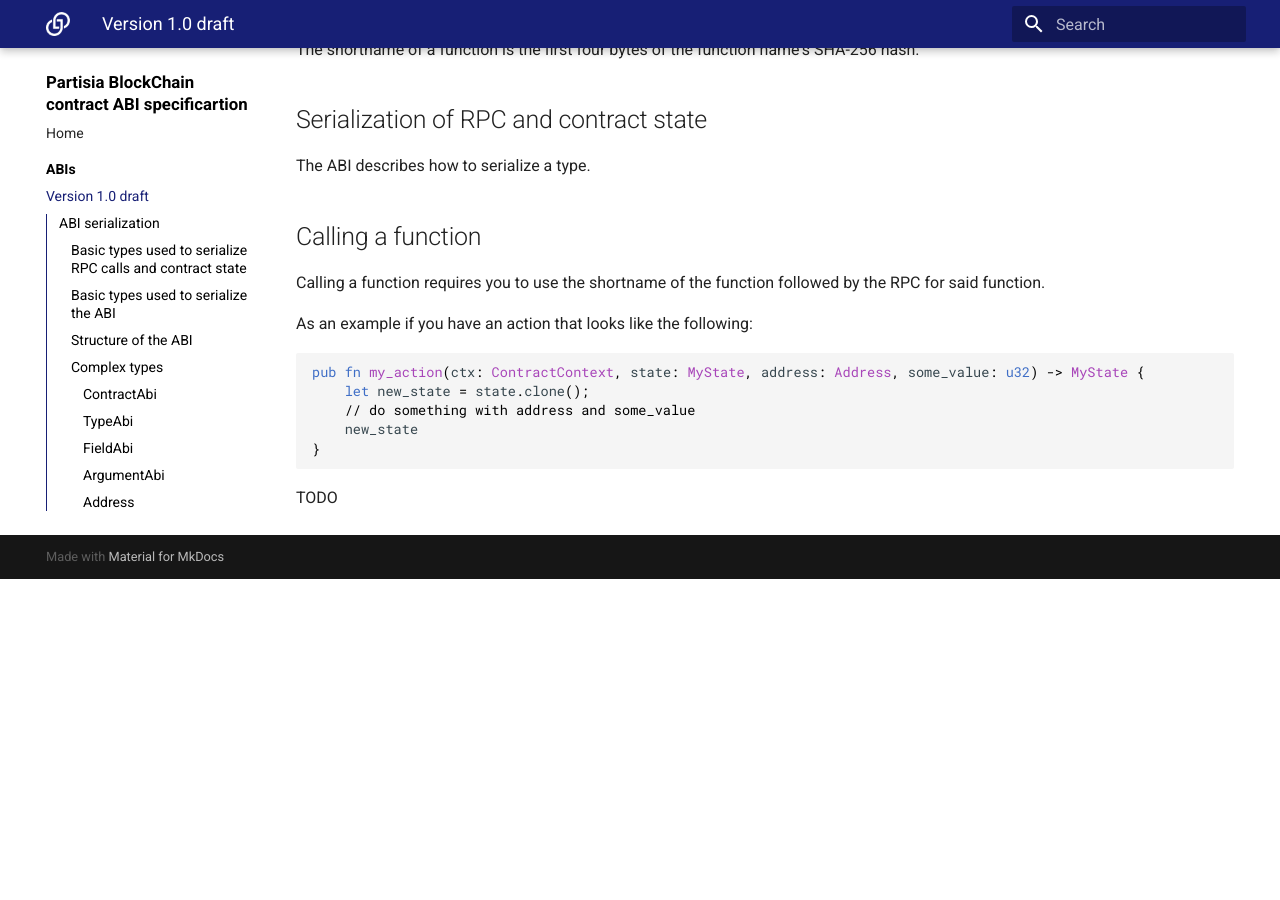
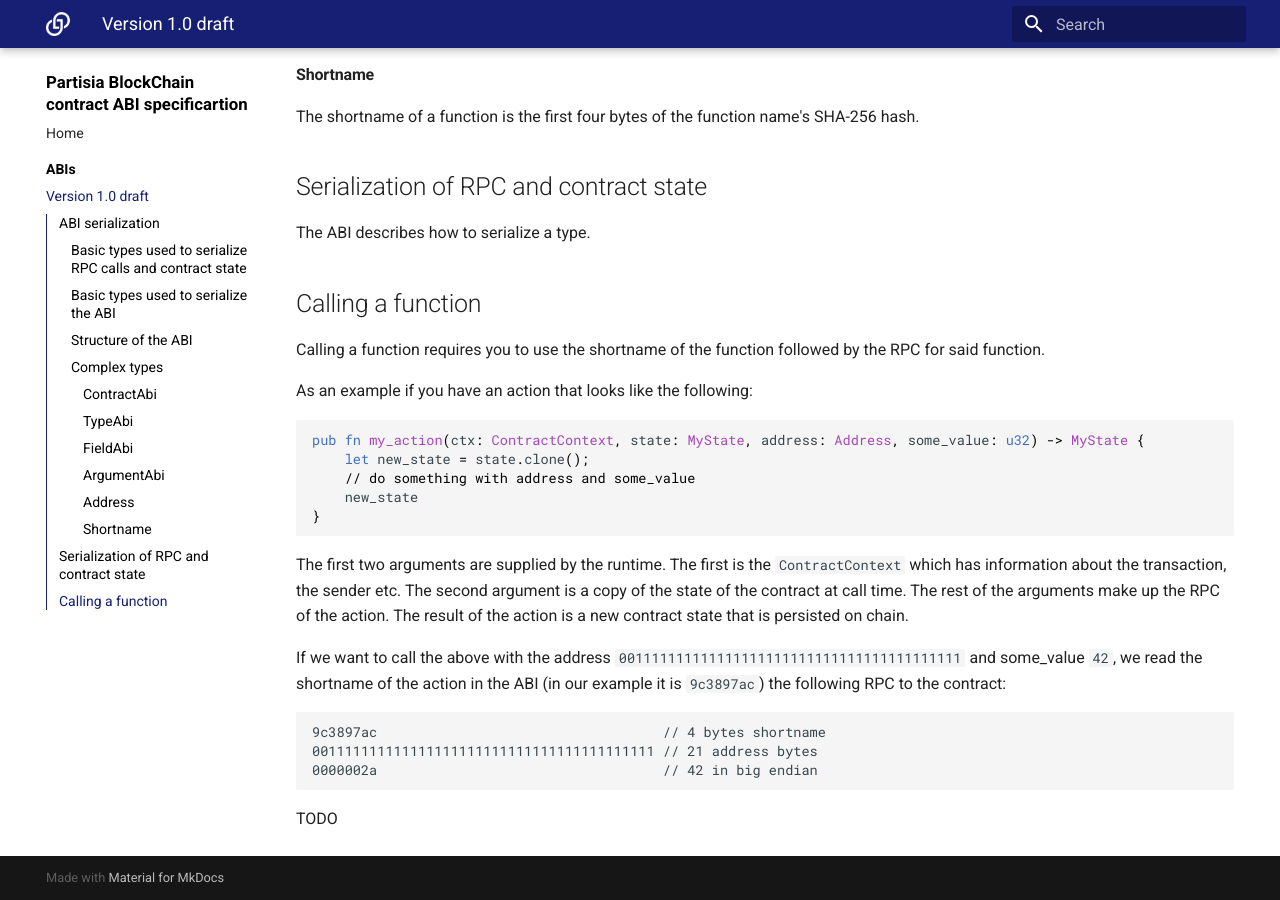
Before and after one commit to 0xSero/partisia-docs, an MkDocs documentation site: the page built from documentation/docs/abiv1.md, in a window 1280 px wide and 900 px high, scrolled down 3307 px. Built offline with MkDocs 1.6.1 and Material for MkDocs 9.7.7, drawn with Linux system fonts in a browser that asks for light colours; a script that is not in the unit is left out; before the commit the page ends 3886 px from its top, so only the background shows below that; some of the changed text lies outside the part shown.

Commit message:
More documentation

`````diff
--- a/documentation/docs/abiv1.md
+++ b/documentation/docs/abiv1.md
@@ -19,7 +19,7 @@
 | 10    | 16                 | i128
 | 11    | 4 + n \* T         | Vec<T\> \*
 | 12    | 1 + 1 + n \* (S+T) | BTreeMap<S, T\> \*\*
-| 13    | 1 + n \* T         | BTreeSet<T>
+| 13    | 1 + n \* T         | BTreeSet<T\> \*
 | 14    | 21                 | Address
 | 15    | 1 + n              | \[u8; n\] \*\*\*
 
@@ -29,6 +29,9 @@
 \*\* Same as Vec but two bytes one for S and one for T.
 
 \*\*\* n denotes the length as an u8. Currently we support a max length of 32.
+
+**NOTE:** `BTreeMap` and `BTreeSet` cannot be used as RPC arguments since it's not possible for a
+caller to check equality and sort order of the elements without running the code.
 
 ### Basic types used to serialize the ABI
 
@@ -59,10 +62,10 @@
 | Name | Type | Description |
 |---|---|---|
 | Shortname length | u8           | The length of the action short name. See *Calling a function* below.
-| Types            | Vec<TypeAbi> | A vector of TypeAbi elements representing all the legal state and RPC types
-| Init             | FunctionAbi  | A single FunctionAbi representing the contract initializer
-| Actions          | Vec<TypeAbi> | A vector of TypeAbi elements representing the contract actions
-| State            | String       | A string denoting the state type of the contract
+| Types | Vec<TypeAbi> | A vector of TypeAbi elements representing all the legal state and RPC types
+| Init | FunctionAbi | A single FunctionAbi representing the contract initializer
+| Actions | Vec<TypeAbi> | A vector of TypeAbi elements representing the contract actions
+| State | String | A string denoting the state type of the contract
 
 #### TypeAbi
 
@@ -103,7 +106,6 @@
 
 The ABI describes how to serialize a type.
 
-
 ## Calling a function
 
 Calling a function requires you to use the shortname of the function followed by the RPC for said
@@ -119,5 +121,19 @@
 }
 ````
 
+The first two arguments are supplied by the runtime. The first is the `ContractContext` which has
+information about the transaction, the sender etc. The second argument is a copy of the state of the
+contract at call time. The rest of the arguments make up the RPC of the action. The result of the
+action is a new contract state that is persisted on chain.
+
+If we want to call the above with the address  `001111111111111111111111111111111111111111` and
+some_value `42`, we read the shortname of the action in the ABI (in our example it is `9c3897ac`)
+the following RPC to the contract:
+
+```
+9c3897ac                                   // 4 bytes shortname
+001111111111111111111111111111111111111111 // 21 address bytes
+0000002a                                   // 42 in big endian
+```
 
 TODO
`````
